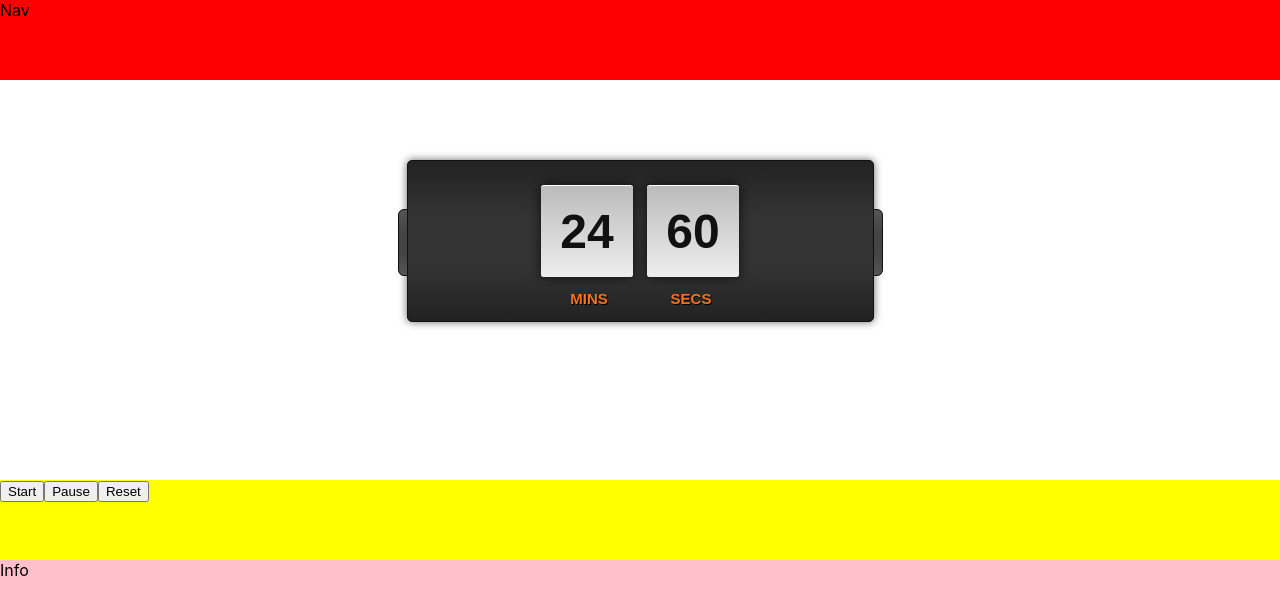
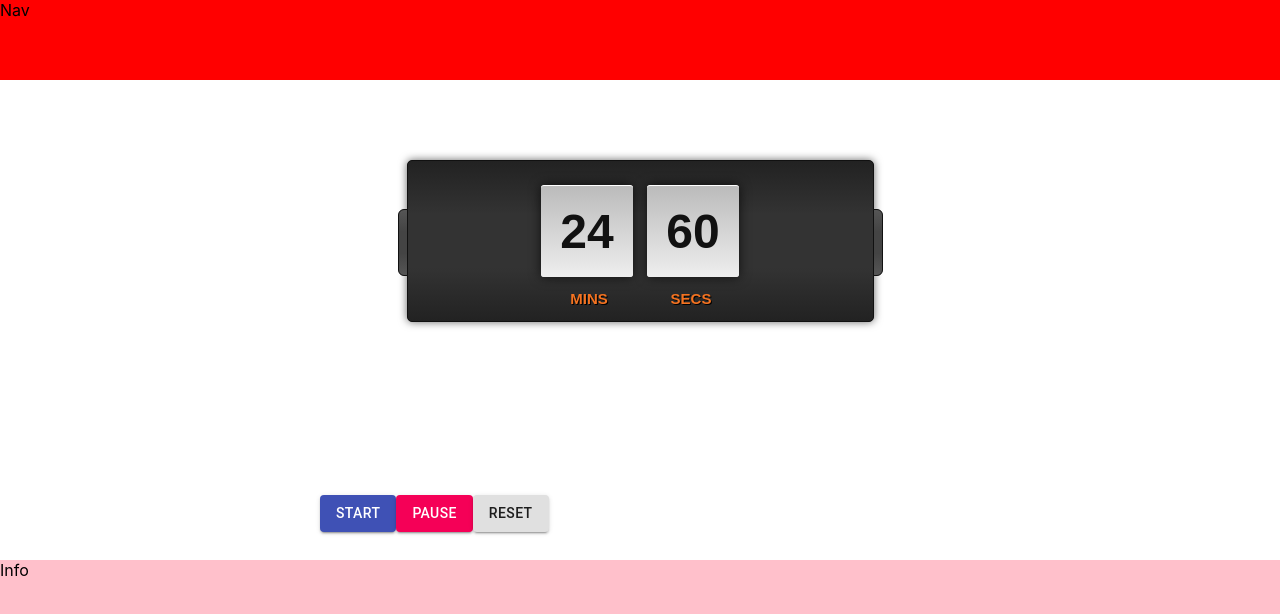
Before and after one commit to Singh-Arshdeep/react-pomodoro, a React (Create React App) app: page / in a window 1280 px wide. Shown: the top 614 px of the page. Built offline with nearby package versions, Linux system fonts and the light colour scheme.

Commit message:
better button design

```diff
--- a/src/components/Pomodoro.js
+++ b/src/components/Pomodoro.js
@@ -16,7 +16,6 @@ const useStyles = makeStyles((theme) => ({
         height: '50vh',
     },
     actionBtns: {
-        backgroundColor: 'yellow',
         height: '10vh',
         width: '50%',
         margin: 'auto',
--- a/src/components/pomoComponents/PomoActionBtns.js
+++ b/src/components/pomoComponents/PomoActionBtns.js
@@ -1,11 +1,27 @@
 import React from 'react';
+import { makeStyles } from '@material-ui/core/styles';
+import Button from '@material-ui/core/Button';
+
+const useStyles = makeStyles((theme) => ({
+  root: {
+    '& > *': {
+      margin: theme.spacing(2),
+    },
+  },
+}));
 
 export default function PomoActionBtns(props) {
     return(
-        <div style={{width:'50%'}}>
-            <button  onClick={props.handleStart}>Start</button>
-             <button onClick={props.handlePause}>Pause</button>
-             <button onClick={props.handleReset}>Reset</button>
+        <div style={{width:'50%', margin:'auto', padding:15, }}>
+            <Button variant="contained" color="primary" onClick={props.handleStart}>
+                Start
+            </Button>
+            <Button variant="contained" color="secondary" onClick={props.handlePause}>
+                Pause
+            </Button>
+            <Button variant="contained" onClick={props.handleReset}>
+                Reset
+            </Button>
         </div>
     );
 }
```
